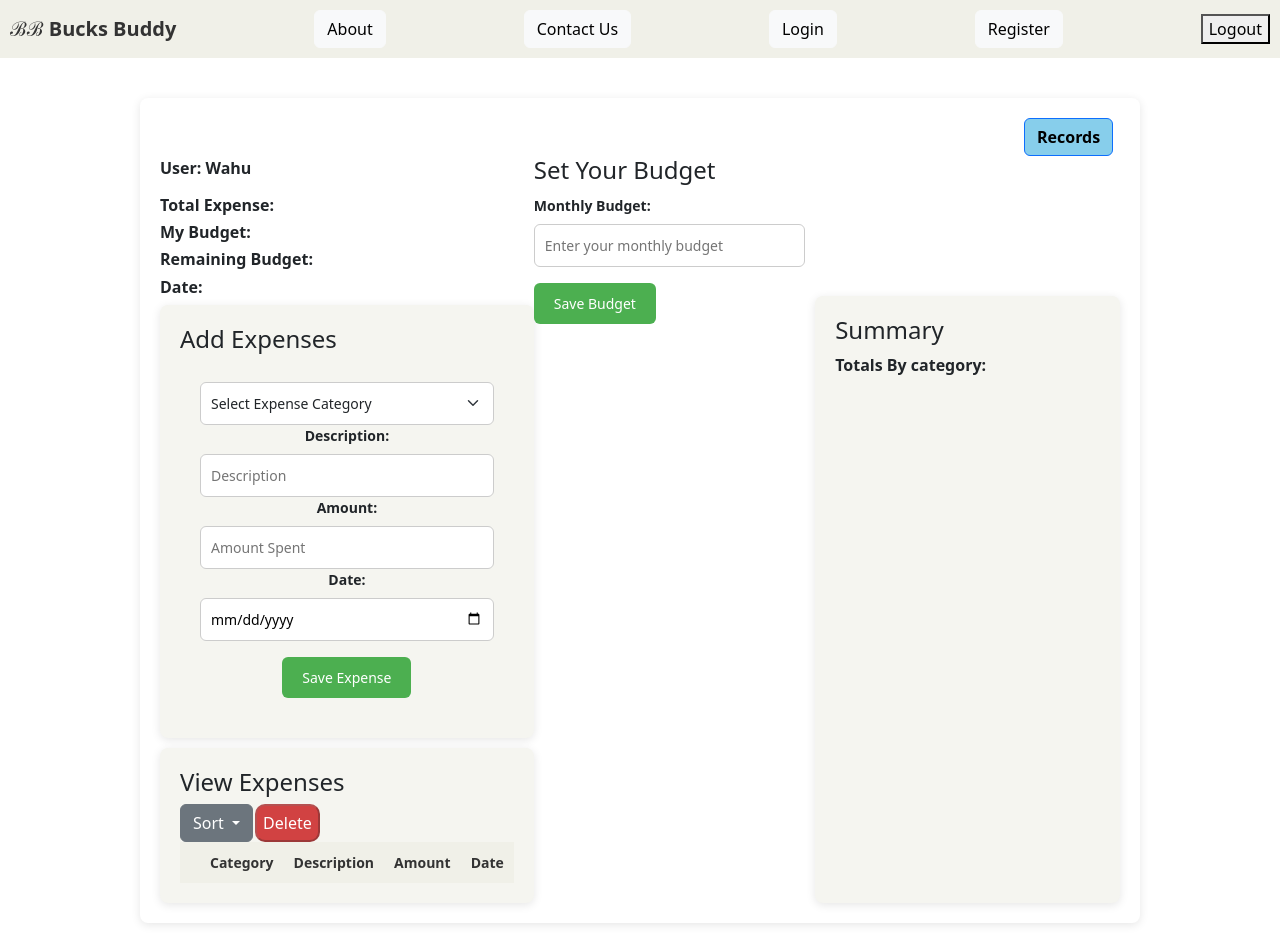
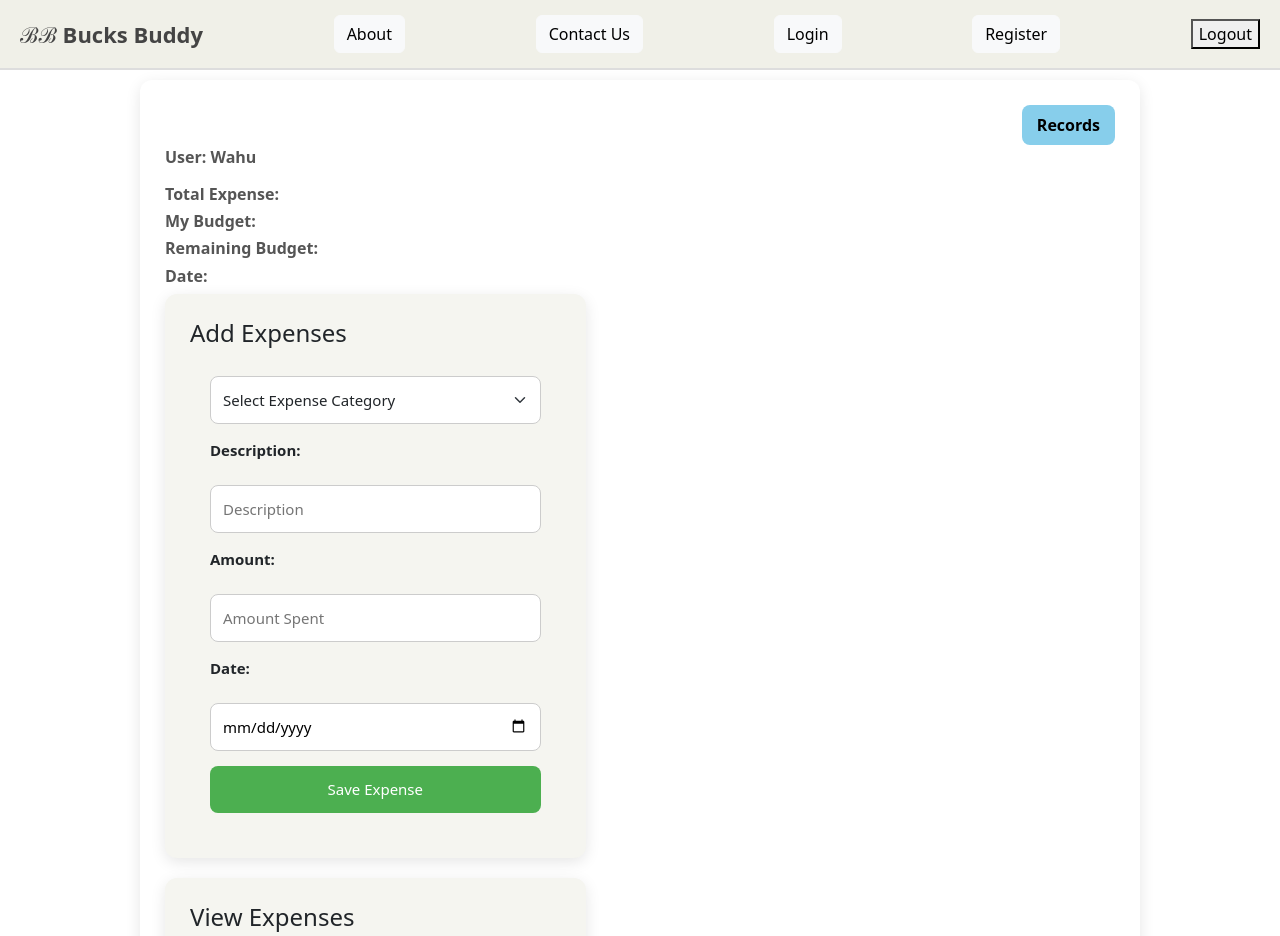
Before and after one commit to Mgridgelabs/Expense-Tracker---group2, a plain HTML site: page src/index.html in a window 1280 px wide. Shown: the top 936 px of the page. Drawn offline with nearby package versions, Linux system fonts and the light colour scheme.

Commit message:
style.css

```diff
--- a/src/style.css
+++ b/src/style.css
@@ -4,73 +4,92 @@ body {
   margin: 0;
   padding: 0;
   background-color: #f5f5f0;
+  color: #333;
+  line-height: 1.6;
 }
+
 main {
   display: flex;
   flex-direction: row;
+  flex-wrap: wrap;
+  gap: 20px;
 }
+
 /* Header Styles */
 header {
   background-color: #f0f0e8;
   color: #333;
-    padding: 10px;
+  padding: 15px 20px;
   display: flex;
   justify-content: space-between;
   align-items: center;
+  border-bottom: 2px solid #ddd;
+  position: fixed;
+  top: 0;
+  left: 0;
+  width: 100%;
+  z-index: 1000; /* Ensure it stays on top of other content */
 }
 
 header h1 {
   margin: 0;
-    font-size: 24px;
+  font-size: 28px;
+  color: #444;
 }
 
 header nav {
   display: flex;
-    gap: 10px;
+  gap: 15px;
 }
 
 header p {
   margin: 0;
   cursor: pointer;
-    font-size: 14px;
+  font-size: 16px;
+  transition: color 0.3s ease;
 }
 
 header p:hover {
   color: #666;
 }
 
-  /* Main Content Styles */
+/* Adjusted Main Content Styles for Fixed Header */
 .content {
   max-width: 1000px;
-    margin: 40px auto;
-    padding: 20px;
+  margin: 80px auto 40px auto; /* Add top margin to account for fixed header */
+  padding: 25px;
   background-color: #fff;
-    border-radius: 8px;
-    box-shadow: 0 2px 10px rgba(0, 0, 0, 0.1);
-    height: max-content;
+  border-radius: 12px;
+  box-shadow: 0 4px 15px rgba(0, 0, 0, 0.1);
 }
 
 .FAQs {
   max-width: 1000px;
-    margin: 40px auto;
-    padding: 20px;
+  margin: 80px auto 40px auto; /* Add top margin to account for fixed header */
+  padding: 25px;
   background-color: #e4e4e4;
-    border-radius: 8px;
-    box-shadow: 0 2px 10px rgba(175, 153, 153, 0.1);
+  border-radius: 12px;
+  box-shadow: 0 4px 15px rgba(175, 153, 153, 0.1);
 }
+
 footer {
   background-color: #f0f0e8;
   color: #333;
-    padding: 10px;
+  padding: 15px 20px;
   display: flex;
   justify-content: space-between;
   align-items: center;
+  border-top: 2px solid #ddd;
 }
+
+/* Rest of the CSS remains unchanged */
 #expenseChart {
   width: 100%;
-    max-width: 600px;
+  max-width: 650px;
   height: auto;
 }
+
+/* User Info Styles */
 .UserInfo {
   display: flex;
   justify-content: space-between;
@@ -83,61 +102,64 @@ body {
 }
 
 #appName {
-    font-size: 20px;
+  font-size: 22px;
   font-weight: bold;
+  color: #444;
 }
 
 #currentExpense, #currentDate, #usersName, #remainingBudget, #myBudget {
   font-size: 16px;
   font-weight: bold;
+  color: #555;
 }
 
 /* Form Styles */
 #addExpensesSection {
   background-color: #f5f5f0;
-    padding: 20px;
-    border-radius: 8px;
-    box-shadow: 0 2px 10px rgba(0, 0, 0, 0.1);
+  padding: 25px;
+  border-radius: 12px;
+  box-shadow: 0 4px 15px rgba(0, 0, 0, 0.1);
 }
 
 #addExpenseForm {
   display: flex;
   flex-direction: column;
-    align-items: center;
+  align-items: stretch;
+  gap: 15px;
   padding: 20px;
 }
 
 #formSelect {
   width: 100%;
-    padding: 10px;
+  padding: 12px;
   border: 1px solid #ccc;
-    border-radius: 6px;
-    font-size: 14px;
+  border-radius: 8px;
+  font-size: 15px;
 }
 
 label {
   font-weight: bold;
   margin-bottom: 8px;
-    font-size: 14px;
+  font-size: 15px;
 }
 
 input[type="text"], input[type="number"], input[type="date"] {
   width: 100%;
-    padding: 10px;
+  padding: 12px;
   border: 1px solid #ccc;
-    border-radius: 6px;
-    font-size: 14px;
+  border-radius: 8px;
+  font-size: 15px;
 }
 
 button[type="submit"] {
   background-color: #4CAF50;
   color: #fff;
-    padding: 10px 20px;
+  padding: 12px 25px;
   border: none;
-    border-radius: 6px;
+  border-radius: 8px;
   cursor: pointer;
-    font-size: 14px;
-    margin-top: 16px;
+  font-size: 15px;
+  transition: background-color 0.3s ease;
 }
 
 button[type="submit"]:hover {
@@ -147,36 +169,35 @@ body {
 /* Table Styles */
 #viewExpensesSection {
   background-color: #f5f5f0;
-    padding: 20px;
-    border-radius: 8px;
-    box-shadow: 0 2px 10px rgba(0, 0, 0, 0.1);
-    margin-top: 10px;
+  padding: 25px;
+  border-radius: 12px;
+  box-shadow: 0 4px 15px rgba(0, 0, 0, 0.1);
+  margin-top: 20px;
 }
 
 #expensesSummary {
   background-color: #f5f5f0;
-    padding: 20px;
-    border-radius: 8px;
-    box-shadow: 0 2px 10px rgba(0, 0, 0, 0.1);
-    margin-top: 140px;
-    margin-left: 10px;
+  padding: 25px;
+  border-radius: 12px;
+  box-shadow: 0 4px 15px rgba(0, 0, 0, 0.1);
+  margin-top: 20px;
   width: 500px;
+}
 
-  }
 .viewSummary {
   width: max-content;
   text-align: left;
+}
 
-  }
 #expensesTable {
   width: 100%;
   border-collapse: collapse;
-    font-size: 14px;
+  font-size: 15px;
 }
 
 th, td {
   border: 1px solid #ddd;
-    padding: 10px;
+  padding: 12px;
   text-align: left;
 }
 
@@ -192,41 +213,56 @@ body {
 tr:hover {
   background-color: #f0f0e8;
 }
+
 .table-actions {
   display: flex;
   flex-direction: row;
+  gap: 10px;
 }
 
 #sortButton + .dropdown-menu a.active {
   font-weight: bold;
   background-color: #f1f1f1;
 }
+
 .exp {
   margin-left: 15px;
   list-style: circle;
 }
 
 .editing {
-    padding: 10px;
+  padding: 15px;
   text-align: left;
 }
 
 #deleteButton {
   background-color: rgb(209, 66, 66);
   color: white;
-    margin-left: 2px;
-    border-radius: 10px;
+  border: none;
+  padding: 8px 12px;
+  border-radius: 8px;
+  cursor: pointer;
+  font-size: 15px;
+  transition: background-color 0.3s ease;
 }
 
+#deleteButton:hover {
+  background-color: rgb(180, 50, 50);
+}
 
-
-   /* records-modal */
+/* Records Modal Styles */
 #recordsButton {
-    margin-left: 90%;
+  margin-left: auto;
   display: flex;
+  align-items: center;
   color: black;
   background-color: skyblue;
   font-weight: bold;
+  padding: 8px 15px;
+  border: none;
+  border-radius: 8px;
+  cursor: pointer;
+  transition: background-color 0.3s ease;
 }
 
 #recordsButton:hover {
@@ -235,13 +271,14 @@ body {
 }
 
 .records-modal .modal-dialog {
-    max-width: 600px;
+  max-width: 700px;
 }
 
 .records-modal .modal-content {
-    padding: 10px;
+  padding: 20px;
   border: 1px solid #888;
   background-color: #fefefe;
+  border-radius: 8px;
 }
 
 .records-modal .modal-header .btn-close {
```
Lines whose indentation alone changed are shown as unchanged.
